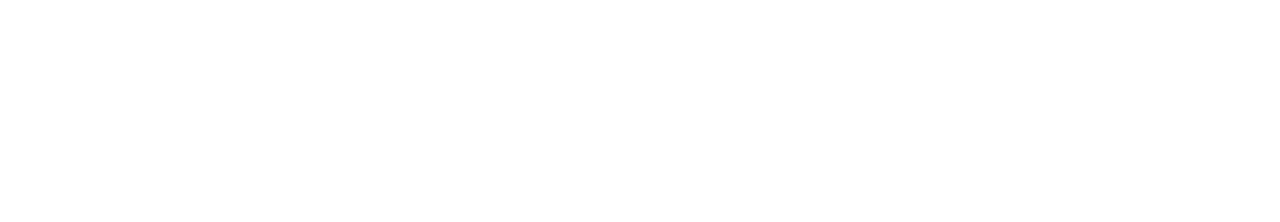
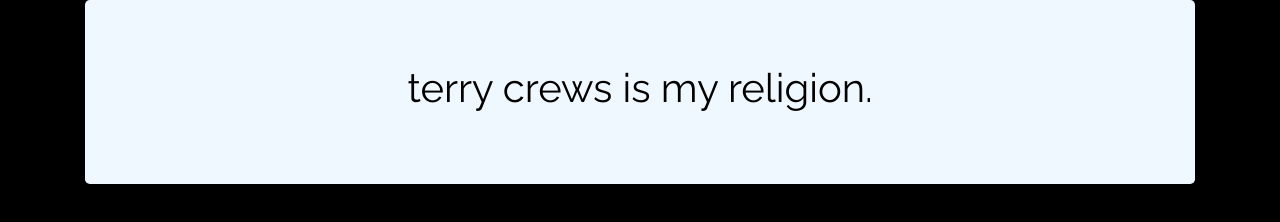
Before and after one commit to jarrenpatao/GiphyAPI, a plain HTML site: page index.html in a window 1280 px wide. Drawn offline with nearby package versions, Linux system fonts and the light colour scheme.

Commit message:
added some bootstrap

```diff
--- a/index.html
+++ b/index.html
@@ -4,12 +4,25 @@
 <head>
   <meta charset="utf-8">
   <title>Giphy API</title>
+  <link rel="stylesheet" href="https://stackpath.bootstrapcdn.com/bootstrap/4.1.3/css/bootstrap.min.css" integrity="sha384-MCw98/SFnGE8fJT3GXwEOngsV7Zt27NXFoaoApmYm81iuXoPkFOJwJ8ERdknLPMO" crossorigin="anonymous">
+  <link rel="stylesheet" href="style.css">
+  <link href="https://fonts.googleapis.com/css?family=Montserrat|Raleway" rel="stylesheet">
 </head>
 
 <body>
-  <div class="container"></div>
-  <script src="https://cdnjs.cloudflare.com/ajax/libs/jquery/3.2.1/jquery.min.js"></script>
+  <div class="container">
+    <div class="jumbotron">
+      <h1>terry crews is my religion.</h1>
+    </div>
+    <div class="gif">
 
+    </div>
+  </div>
+
+  <script
+  src="https://code.jquery.com/jquery-3.3.1.min.js"
+  integrity="sha256-FgpCb/KJQlLNfOu91ta32o/NMZxltwRo8QtmkMRdAu8="
+  crossorigin="anonymous"></script>
 </body>
 
 </html>
--- a/style.css
+++ b/style.css
@@ -0,0 +1,22 @@
+/* fonts */
+/* font-family: 'Montserrat', sans-serif; */
+/* font-family: 'Raleway', sans-serif; */
+
+/* main elements */
+body {
+  background-color: black;
+  color: azure
+}
+
+/* text elements */
+h1 {
+  text-align: center;
+  font-family: 'Raleway', sans-serif;
+}
+
+/* divs */
+.jumbotron {
+  margin: 0 auto;
+  background-color: aliceblue;
+  color: black;
+}
```
Also changed, not shown: logic.js (+14 -1 lines).
